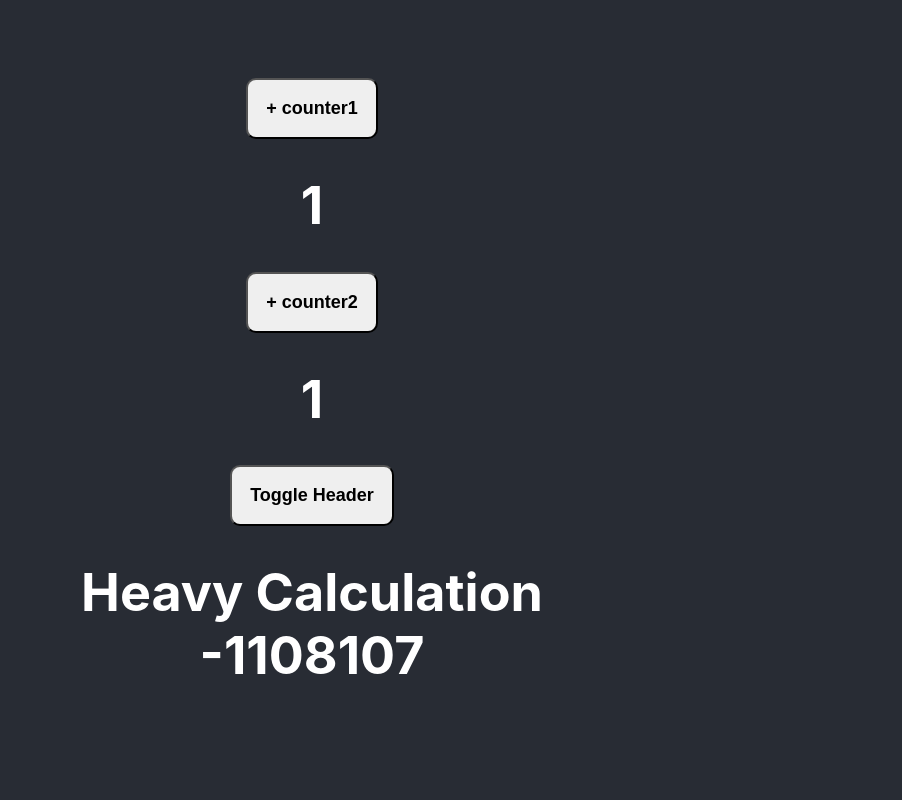
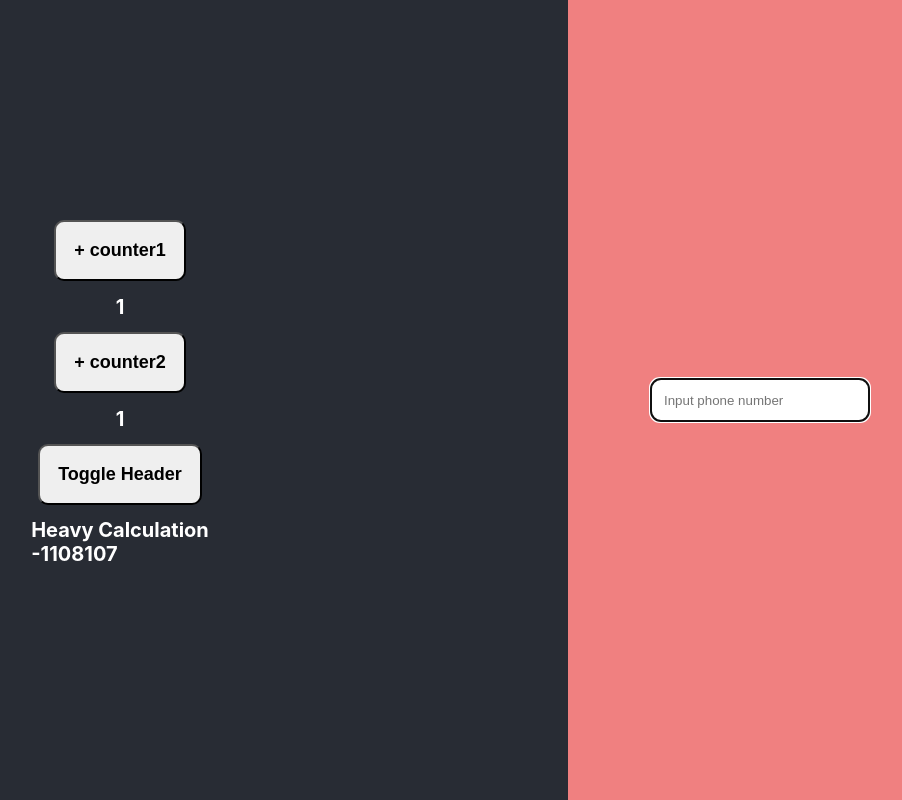
Before and after one commit to mutahhirkhan/react-optimizationn, a React (Create React App) app: page / in a window 1280 px wide. Shown: the whole page, without its empty margins (328-1230 px from the left). Built offline with nearby package versions, Linux system fonts and the light colour scheme.

Commit message:
<input ref /> auto focus on page load

```diff
--- a/src/App.css
+++ b/src/App.css
@@ -1,5 +1,11 @@
+body{
+  background-color: #282c34;
+}
 .App {
-  text-align: center;
+  height: 100vh;
+  display: grid;
+  grid-template-columns: 70fr 30fr;
+  font-size: 62.5%;
 }
 
 .App-logo {
@@ -7,21 +13,20 @@
   pointer-events: none;
 }
 
-@media (prefers-reduced-motion: no-preference) {
+/* @media (prefers-reduced-motion: no-preference) {
   .App-logo {
     animation: App-logo-spin infinite 20s linear;
   }
-}
+} */
 
 .App-header {
-  background-color: #282c34;
-  min-height: 100vh;
+  /* background-color: #282c34; */
   display: flex;
   flex-direction: column;
   align-items: center;
   justify-content: center;
-  font-size: calc(10px + 2vmin);
   color: white;
+  height: 100vh;
 }
 
 .App-link {
@@ -41,5 +46,14 @@
   padding: 1em;
   border-radius: 10px;
   font-size: large;
+  outline: none;
   font-weight: bold;
 }
+
+@media only screen and (max-width: 600px) {
+.App {
+    display: grid;
+    grid-template-columns: 1fr;
+    grid-template-rows: 70vh 20vh;
+  }
+}
--- a/src/App.js
+++ b/src/App.js
@@ -2,6 +2,7 @@ import { useState, useCallback, useMemo } from "react";
 import logo from "./logo.svg";
 import "./App.css";
 import Header from "./Header";
+import UseRef from "./UseRef";
 
 var Fns = new Set();
 
@@ -66,6 +67,7 @@ function App() {
         {toggleHeader && <Header content="I'm Header" />}
         <h1>Heavy Calculation <br/> {heavyCalculation}</h1>
       </header>
+      <UseRef/>
     </div>
   );
 }
--- a/src/Header.jsx
+++ b/src/Header.jsx
@@ -1,7 +1,7 @@
 import React, {memo} from 'react'
 
 const Header = ({content}) => {
-    console.log("i'm also rendering plz save me")
+    console.log("i'm Header also rendering plz save me")
     return (
         <h1>
             {content}
--- /dev/null
+++ b/src/UseRef.css
@@ -0,0 +1,14 @@
+.use-ref{
+    display: flex;
+    justify-content: center;
+    align-items: center;
+    background-color: lightcoral;
+}
+
+#phone{
+    padding: 1em;
+    border-bottom: 2px solid #ccc;
+    border-radius: 10px;
+    width: 50%;
+    border: 0;
+}
--- /dev/null
+++ b/src/UseRef.jsx
@@ -0,0 +1,27 @@
+import React, { useRef, useEffect } from "react";
+import "./UseRef.css";
+
+const UseRef = () => {
+    var inputFocus = useRef(null)
+    useEffect(() => {
+        inputFocus.current.focus()
+    }, [])
+
+  return (
+    <div className="use-ref">
+      <input
+        onClick={(element) => {
+          document.querySelector("#phone").style.outlineColor = "#B2BEB5";
+          console.log(document.querySelector("#phone").style.outlineColor);
+        }}
+        ref={inputFocus}
+        placeholder="Input phone number"
+        type="tel"
+        name="phone"
+        id="phone"
+      />
+    </div>
+  );
+};
+
+export default UseRef;
```
